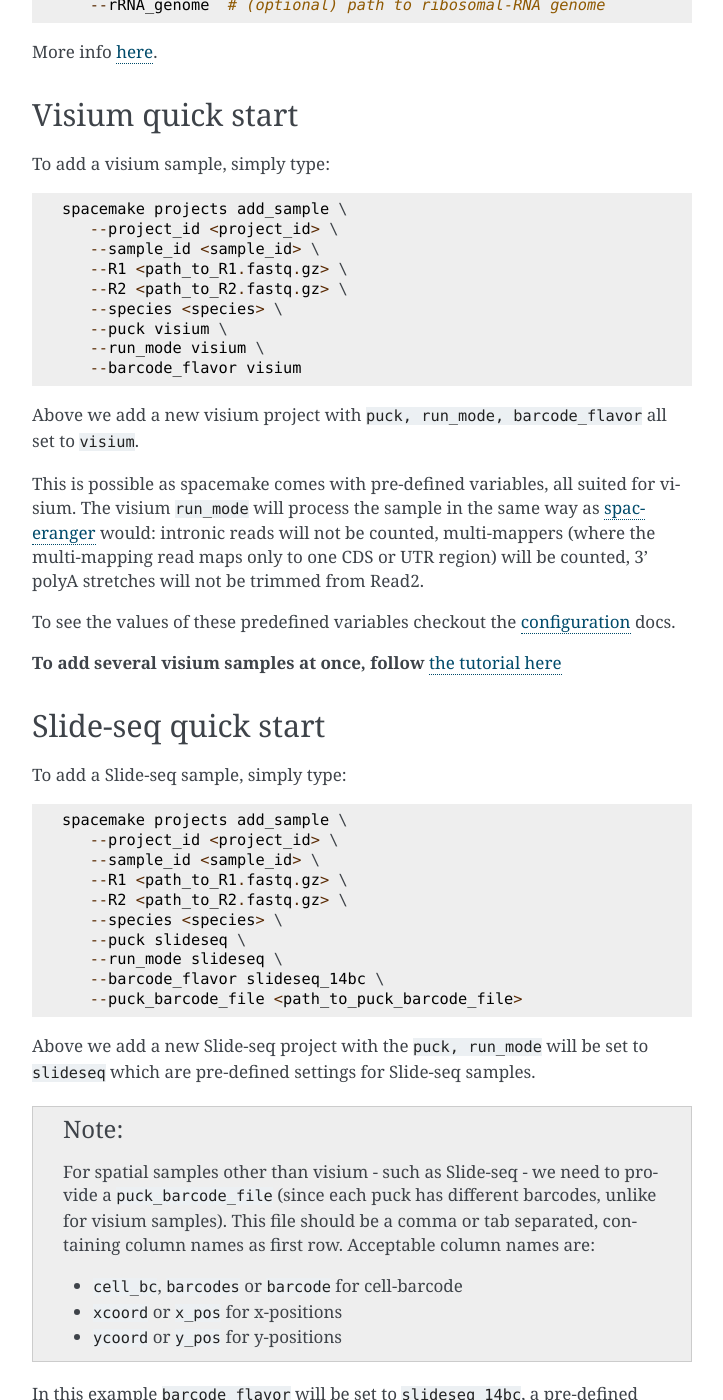
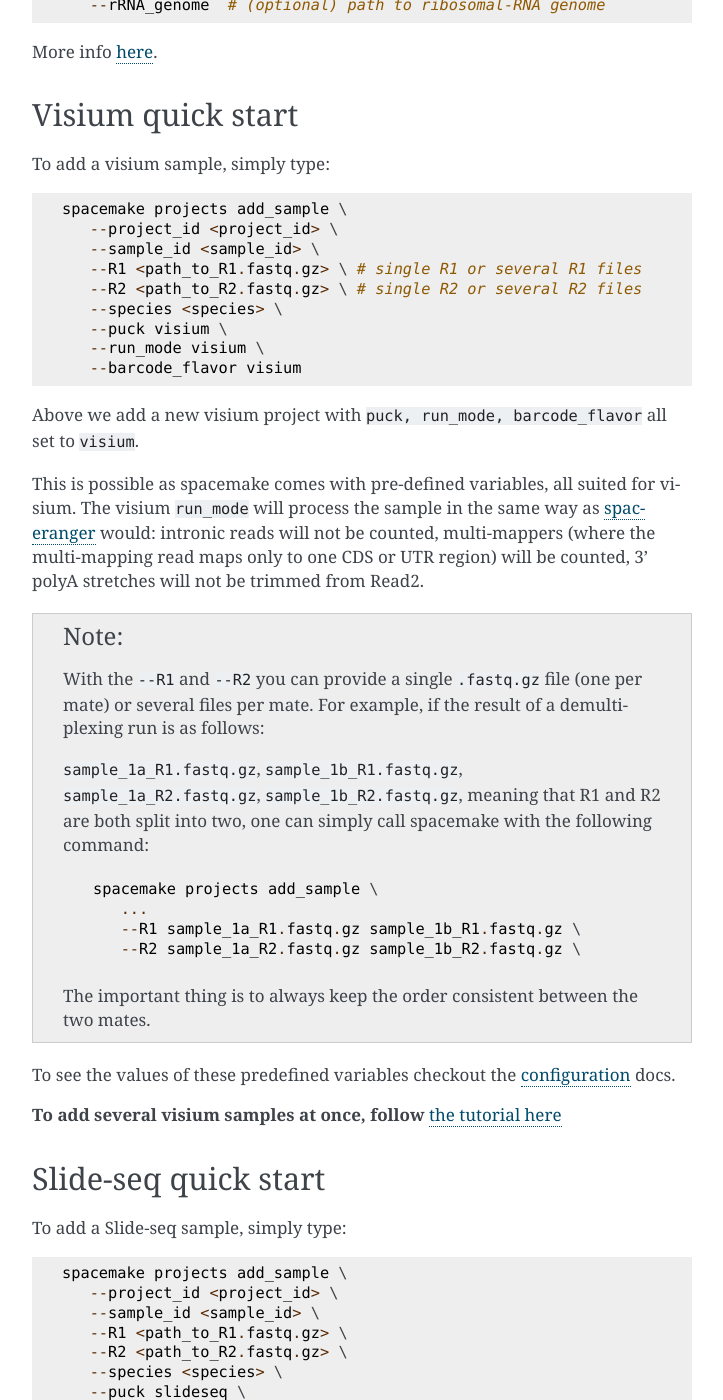
Before and after one commit to rajewsky-lab/spacemake, a Sphinx documentation site: the page built from docs/quick-start.rst, in a window 1280 px wide and 1400 px high, scrolled down 1458 px. Shown: the whole window, without its empty margins (388-1111 px from the left). Built offline with Sphinx 7.4.7, drawn with Linux system fonts in a browser that asks for light colours.

Commit message:
added several files for RÂ1/R2 example to docs

```diff
--- a/docs/quick-start.rst
+++ b/docs/quick-start.rst
@@ -27,8 +27,8 @@ To add a visium sample, simply type::
    spacemake projects add_sample \
       --project_id <project_id> \
       --sample_id <sample_id> \
-      --R1 <path_to_R1.fastq.gz> \
-      --R2 <path_to_R2.fastq.gz> \
+      --R1 <path_to_R1.fastq.gz> \ # single R1 or several R1 files
+      --R2 <path_to_R2.fastq.gz> \ # single R2 or several R2 files
       --species <species> \
       --puck visium \
       --run_mode visium \
@@ -39,6 +39,21 @@ Above we add a new visium project with ``puck, run_mode, barcode_flavor`` all se
 This is possible as spacemake comes with pre-defined variables, all suited for visium. The visium ``run_mode`` will process the
 sample in the same way as `spaceranger <https://support.10xgenomics.com/spatial-gene-expression/software/pipelines/latest/what-is-space-ranger>`_ would: intronic reads will not be counted, multi-mappers (where the multi-mapping read maps only to one CDS or UTR region) will be counted,
 3' polyA stretches will not be trimmed from Read2.
+
+.. note::
+
+   With the ``--R1`` and ``--R2`` you can provide a single ``.fastq.gz`` file (one per mate) or several files per mate.
+   For example, if the result of a demultiplexing run is as follows:
+
+   ``sample_1a_R1.fastq.gz``, ``sample_1b_R1.fastq.gz``, ``sample_1a_R2.fastq.gz``, ``sample_1b_R2.fastq.gz``, meaning that
+   R1 and R2 are both split into two, one can simply call spacemake with the following command::
+
+      spacemake projects add_sample \
+         ...
+         --R1 sample_1a_R1.fastq.gz sample_1b_R1.fastq.gz \
+         --R2 sample_1a_R2.fastq.gz sample_1b_R2.fastq.gz \
+
+   The important thing is to always keep the order consistent between the two mates.
 
 To see the values of these predefined variables checkout the :ref:`configuration<Configuration>` docs.
 
```
